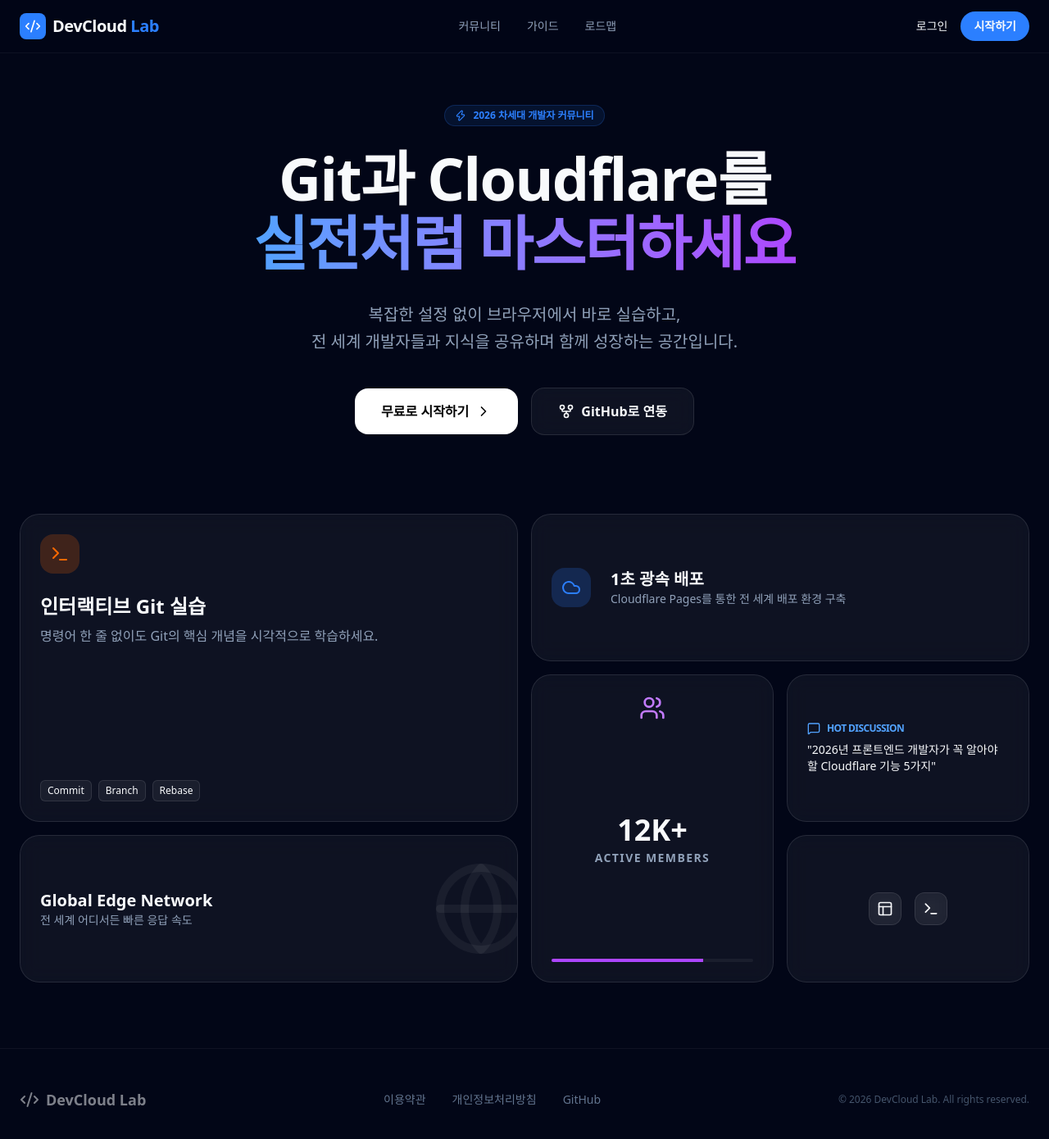
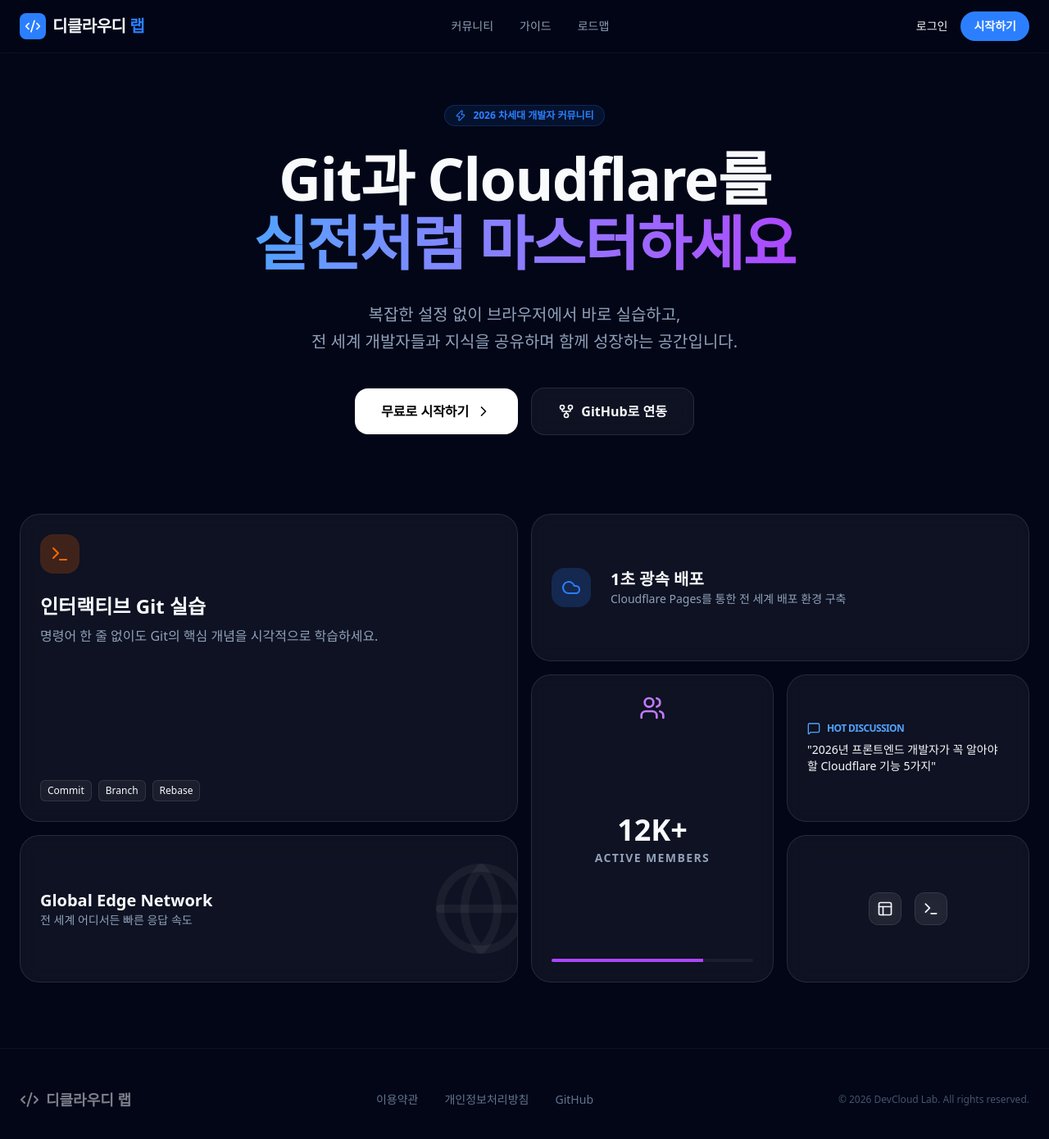
Before and after one commit to ionjk2879-eng/jemini-cloude-flare-auto-update-exam, a React (Vite) app: page / in a window 1280 px wide. Shown: the top 1390 px of the page at 82% size. Built offline with nearby package versions, Linux system fonts and the light colour scheme; a web font is replaced by a local one.

Commit message:
docs: 브랜드명을 '디클라우디 랩'으로 변경

```diff
--- a/src/App.tsx
+++ b/src/App.tsx
@@ -24,7 +24,7 @@
             <div className="w-8 h-8 bg-blue-500 rounded-lg flex items-center justify-center">
               <Code2 size={20} className="text-white" />
             </div>
-            <span>DevCloud <span className="text-blue-500">Lab</span></span>
+            <span>디클라우디 <span className="text-blue-500">랩</span></span>
           </div>
           <div className="hidden md:flex items-center gap-8 text-sm font-medium text-slate-400">
             <a href="#" className="hover:text-white transition-colors">커뮤니티</a>
@@ -149,7 +149,7 @@
         <div className="max-w-7xl mx-auto flex flex-col md:flex-row items-center justify-between gap-8">
           <div className="flex items-center gap-2 font-bold text-lg opacity-50">
             <Code2 size={24} />
-            <span>DevCloud Lab</span>
+            <span>디클라우디 랩</span>
           </div>
           <div className="flex gap-8 text-sm text-slate-500">
             <a href="#" className="hover:text-white transition-colors">이용약관</a>
```
